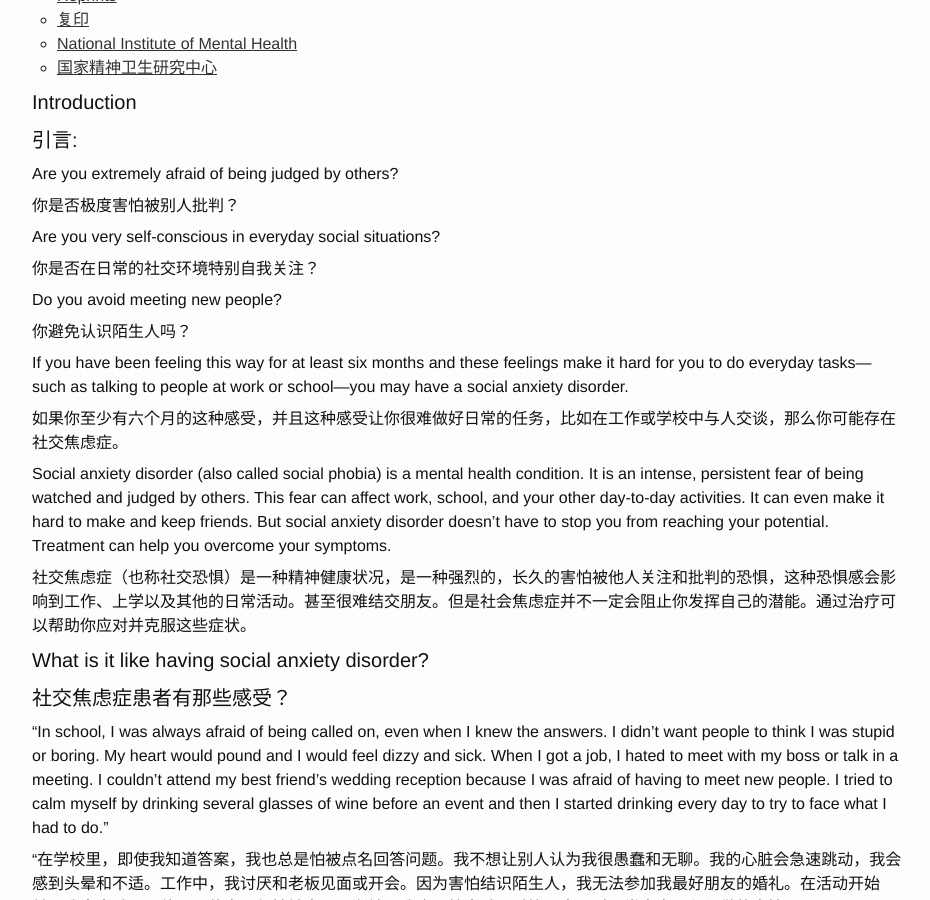
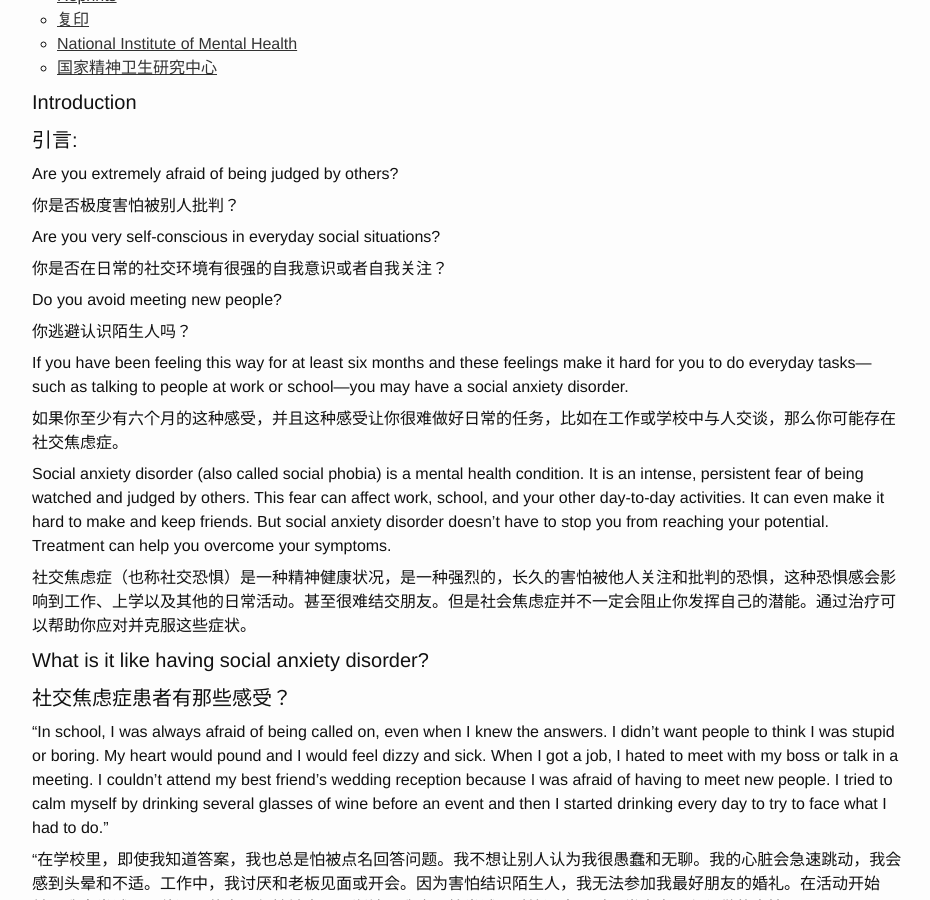
Before and after one commit to lianyu1115/lianyu, a Jekyll site: the page built from _essays/2021-01-07-social-anxiety-disorder--more-than-just-shyness.md, in a window 1280 px wide and 900 px high, scrolled down 748 px. Shown: the whole window, without its empty margins (173-1103 px from the left). Built offline with Jekyll 4.4.1, drawn with Linux system fonts in a browser that asks for light colours.

Commit message:
Update 2021-01-07-social-anxiety-disorder--more-than-just-shyness.md

```diff
--- a/_essays/2021-01-07-social-anxiety-disorder--more-than-just-shyness.md
+++ b/_essays/2021-01-07-social-anxiety-disorder--more-than-just-shyness.md
@@ -21,11 +21,11 @@ Are you extremely afraid of being judged by others?
 
 Are you very self-conscious in everyday social situations?
 
-你是否在日常的社交环境特别自我关注？
+你是否在日常的社交环境有很强的自我意识或者自我关注？
 
 Do you avoid meeting new people?
 
-你避免认识陌生人吗？
+你逃避认识陌生人吗？
 
 If you have been feeling this way for at least six months and these feelings make it hard for you to do everyday tasks—such as talking to people at work or school—you may have a social anxiety disorder.
 
```
